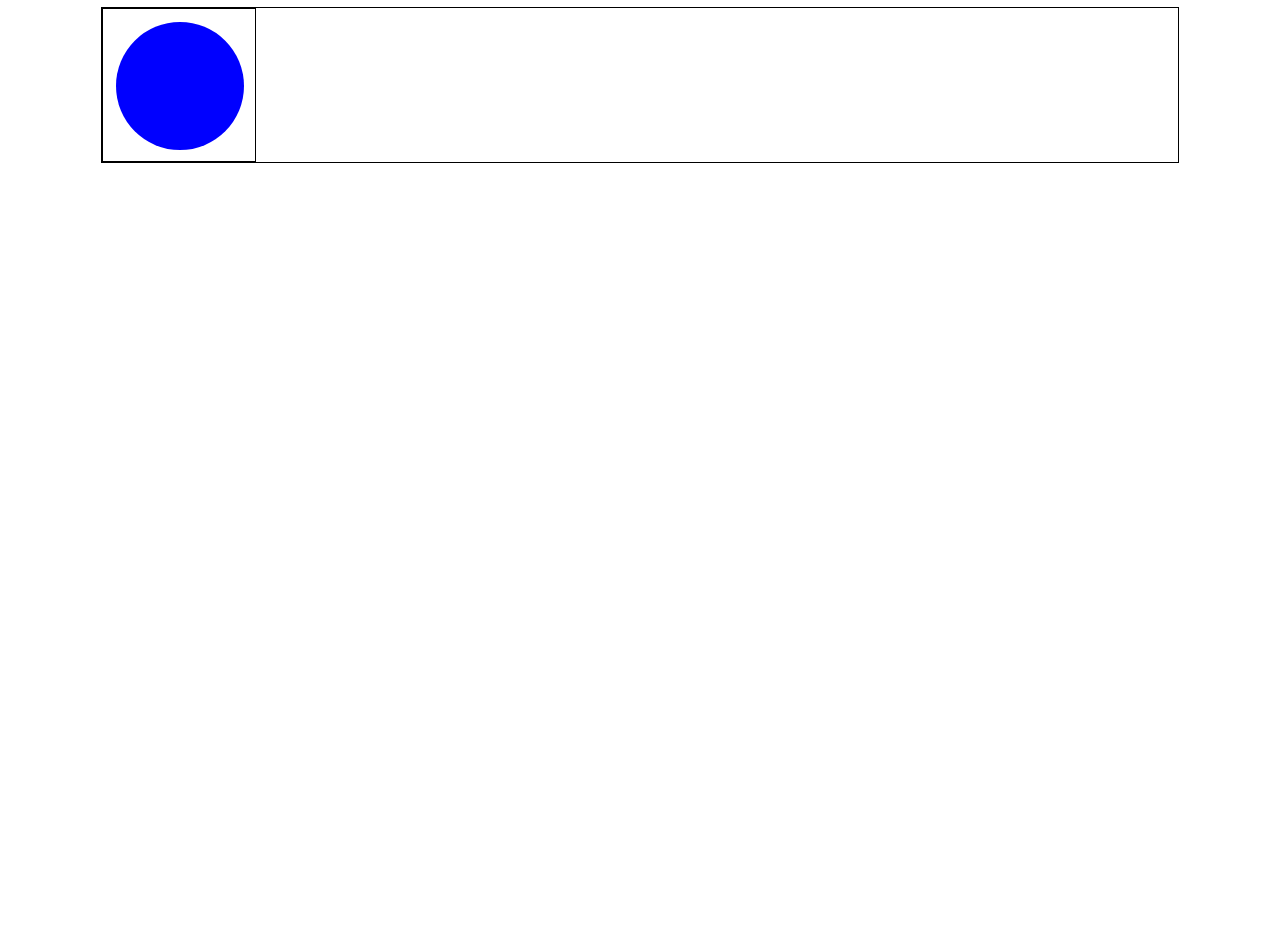
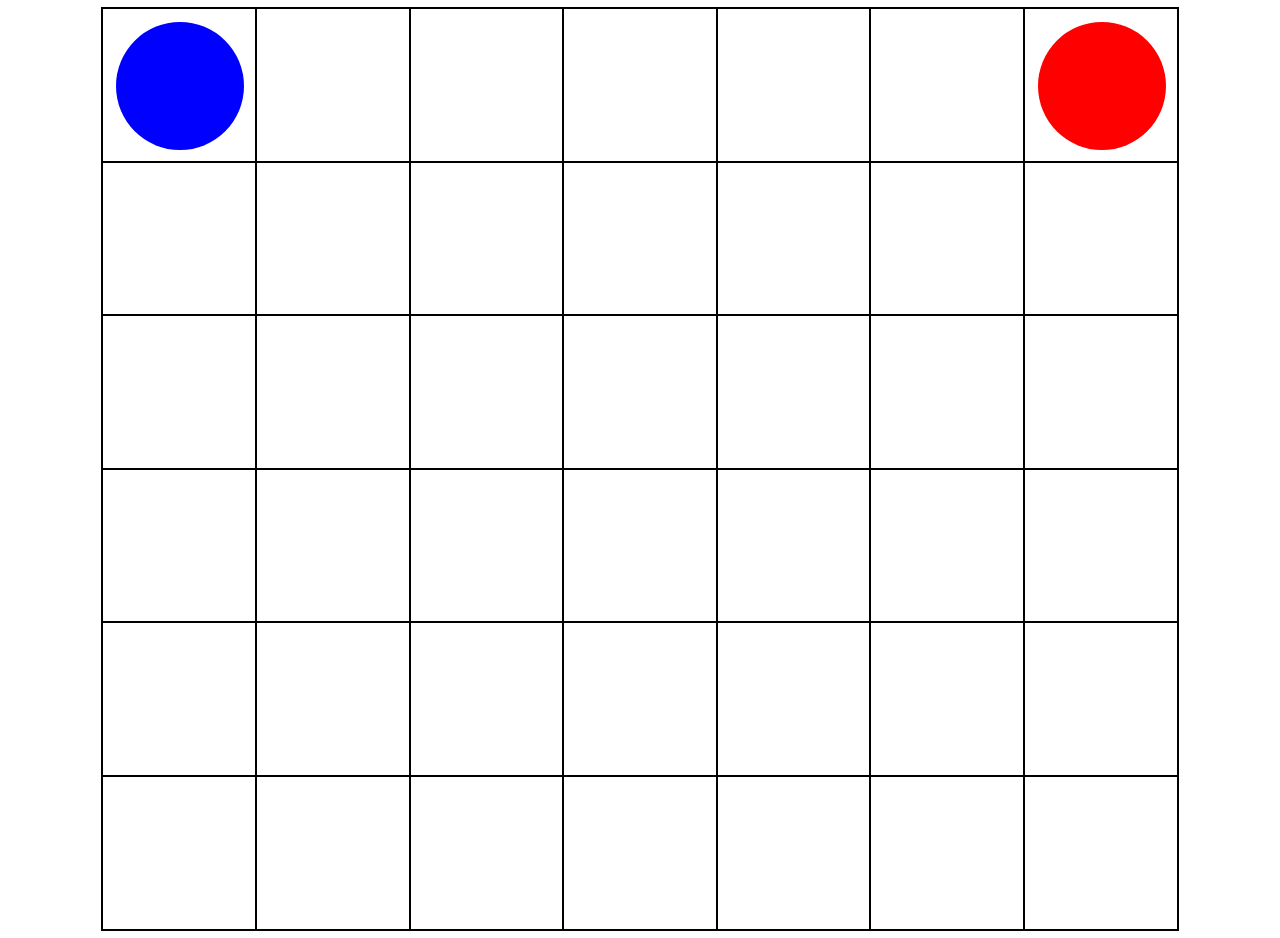
Before and after one commit to TheBromo/wbe, a plain HTML site: page lab1/code/connect4.html in a window 1280 px wide. Before the commit the page ends 800 px from the top, so only its background shows below. Drawn offline with Linux system fonts and the light colour scheme.

Commit message:
finish lab 1

```diff
--- a/lab1/code/connect4.html
+++ b/lab1/code/connect4.html
@@ -14,13 +14,15 @@
       width: 84vw;
       margin: auto;
       outline: 1px solid black;
+      display: grid;
+      grid-template-columns: repeat(7, 1fr);
+
    }
 
     .board .field {
       border: 1px solid black;
       width: 12vw;
       height: 12vw;
-      display: none;
     }
 
     .board .field:first-child {
@@ -62,7 +64,31 @@
     <div class="field"></div>
     <div class="field"></div>
     <div class="field"></div>
-
+    <div class="field"></div>
+    <div class="field"></div>
+    <div class="field"></div>
+    <div class="field"></div>
+    <div class="field"></div>
+    <div class="field"></div>
+       <div class="field"></div>
+    <div class="field"></div>
+    <div class="field"></div>
+    <div class="field"></div>
+    <div class="field"></div>
+    <div class="field"></div>
+    <div class="field"></div>   <div class="field"></div>
+    <div class="field"></div>
+    <div class="field"></div>
+    <div class="field"></div>
+    <div class="field"></div>
+    <div class="field"></div>
+    <div class="field"></div>   <div class="field"></div>
+    <div class="field"></div>
+    <div class="field"></div>
+    <div class="field"></div>
+    <div class="field"></div>
+    <div class="field"></div>
+    <div class="field"></div>   <div class="field"></div>
   </div>
 
 </body>
```
Also changed, not shown: lab1/code/canvas.html (+5 -0 lines).
